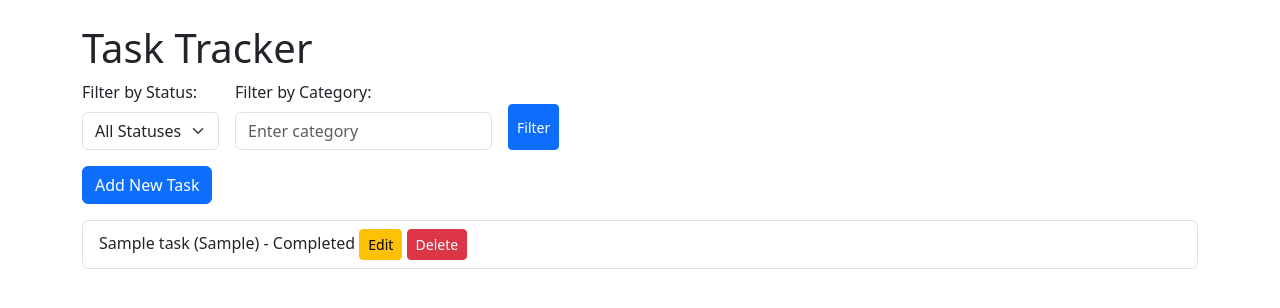
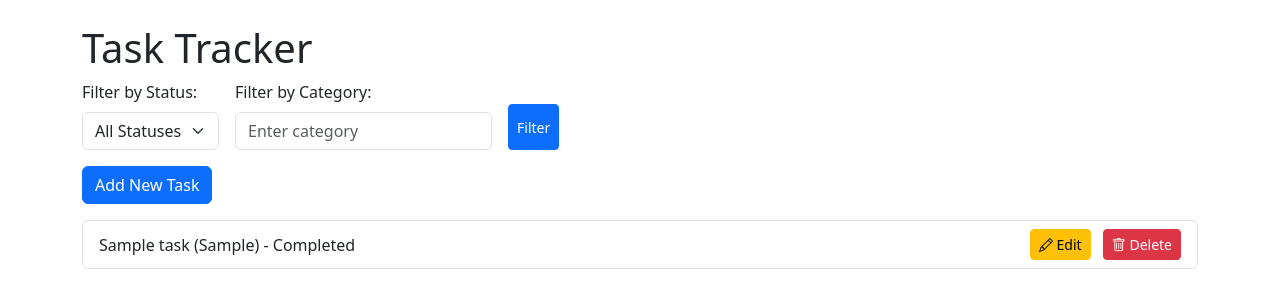
Before and after one commit to svladimir1010/Task-Tracker, a Flask app: page / in a window 1280 px wide. Shown: the part 56-364 px from the top of the page. Run offline with Flask 3, Linux system fonts and the light colour scheme; a user stored in the database is signed in; tables that the repository leaves empty hold one stand-in row (values such as "Sample post").

Commit message:
Add Bootstrap Icons to Edit and Delete buttons

```diff
--- a/app/templates/base.html
+++ b/app/templates/base.html
@@ -3,6 +3,7 @@
 	<head>
 		<title>{% block title %}Task Tracker{% endblock %}</title>
 		<link href="https://cdn.jsdelivr.net/npm/bootstrap@5.3.0/dist/css/bootstrap.min.css" rel="stylesheet">
+		<link rel="stylesheet" href="https://cdn.jsdelivr.net/npm/bootstrap-icons@1.11.3/font/bootstrap-icons.min.css">
 	</head>
 	<body>
 		<div class="container">
--- a/app/templates/index.html
+++ b/app/templates/index.html
@@ -24,14 +24,19 @@
 <a href="{{ url_for('main.add_task') }}" class="btn btn-primary mb-3">Add New Task</a>
 <ul class="list-group">
 	{% for task in tasks %}
-	<li class="list-group-item">
-		{{ task.title }} ({{ task.category }}) - {{ task.status }}
-		<a href="{{ url_for('main.edit_task', id=task.id) }}" class="btn btn-sm btn-warning">Edit</a>
-		<form action="{{ url_for('main.delete_task', id=task.id) }}" method="POST" style="display:inline;">
-			<button type="submit" class="btn btn-sm btn-danger" onclick="return confirm('Are you sure?')">Delete
-			</button>
-		</form>
-	</li>
+	<li class="list-group-item d-flex justify-content-between align-items-center">
+            {{ task.title }} ({{ task.category }}) - {{ task.status }}
+            <div>
+                <a href="{{ url_for('main.edit_task', id=task.id) }}" class="btn btn-sm btn-warning me-2">
+                    <i class="bi bi-pencil"></i> Edit
+                </a>
+                <form action="{{ url_for('main.delete_task', id=task.id) }}" method="POST" style="display:inline;">
+                    <button type="submit" class="btn btn-sm btn-danger" onclick="return confirm('Are you sure?')">
+                        <i class="bi bi-trash"></i> Delete
+                    </button>
+                </form>
+            </div>
+        </li>
 	{% endfor %}
 </ul>
 {% endblock %}
```
